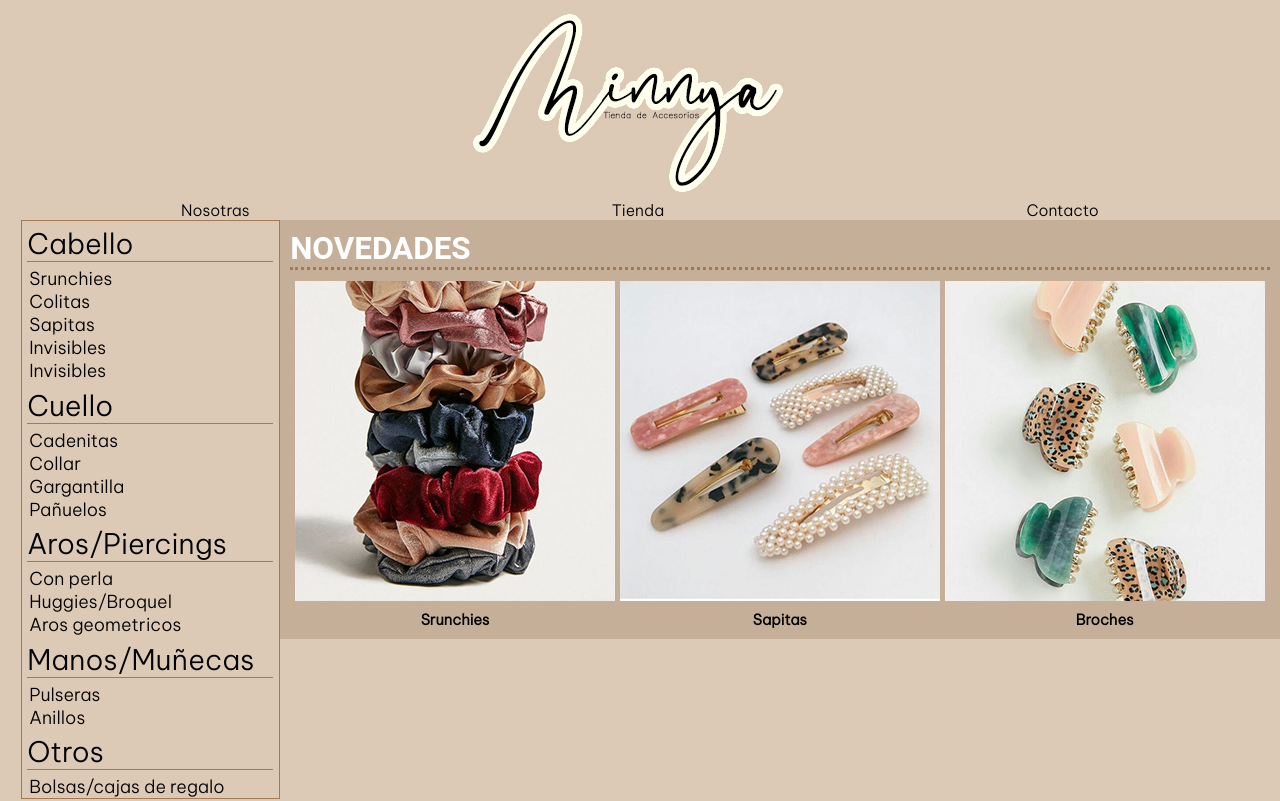
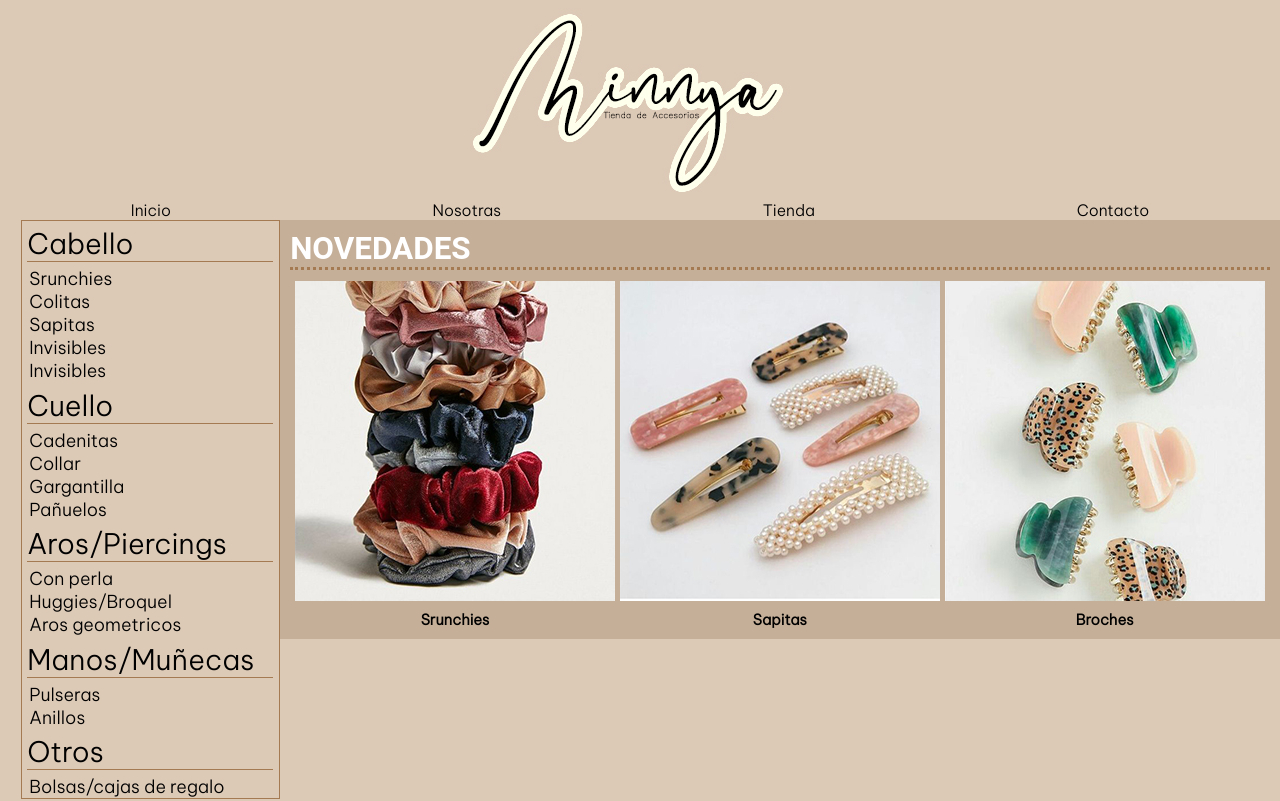
Before and after one commit to evaniony/proyecto_final, a website: page public/tienda.html in a window 1280 px wide. Shown: the top 801 px of the page. Drawn offline with Linux system fonts and the light colour scheme.

Commit message:
se agrego inicio

```diff
--- a/public/tienda.html
+++ b/public/tienda.html
@@ -25,6 +25,7 @@
                     <a href="../index.html"></a><img src ="../files/logo.jpg" alt="logo" class="logo"></a>
                     </div>
             <ul>
+            <li><a href="../index.html" target="_blank">Inicio</a></li>
             <li><a href="../public/nosotras.html" target="_blank">Nosotras</a></li>
             <li><a href="../public/tienda.html" target="_blank">Tienda</a>
             <div class="dropdown">
```
Also changed, not shown: index.html (+1 -0 lines), public/articulo.html (+1 -0 lines), public/contacto.html (+1 -0 lines), public/nosotras.html (+1 -0 lines), public/notfound.html (+1 -0 lines).
